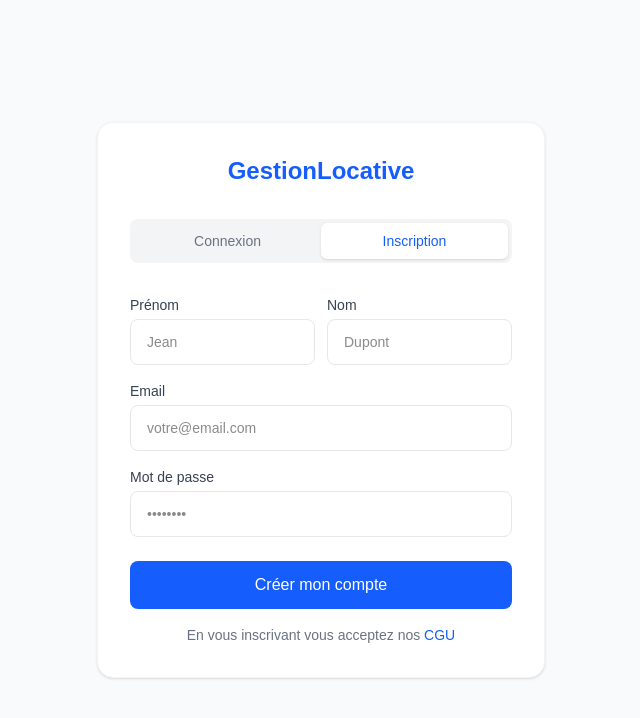
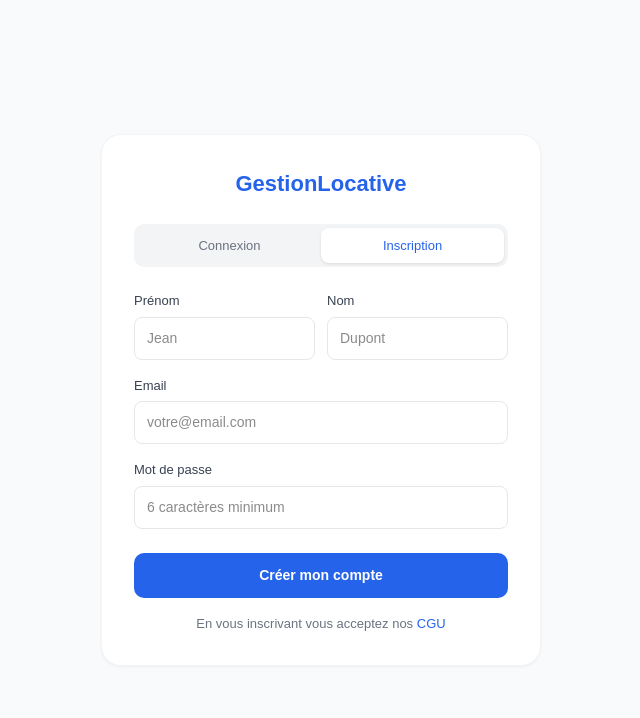
Before and after one commit to marechalandy41-beep/gestion-locative, a Next.js app: page /auth in a window 1280 px wide. Both pictures are taken after a click on the button "Inscription". Shown: the top 718 px of the page, without its empty margins (319-959 px from the left). Built offline with nearby package versions, Linux system fonts and the light colour scheme; no server answers.

Commit message:
Authentification Supabase fonctionnelle

```diff
--- a/src/app/auth/page.jsx
+++ b/src/app/auth/page.jsx
@@ -1,111 +1,218 @@
 'use client';
 import { useState } from 'react';
+import { supabase } from '../../supabase';
 
 export default function Auth() {
-  const [mode, setMode] = useState('connexion');
+
+  // ========== ÉTATS DU COMPOSANT ==========
+  const [mode, setMode] = useState('connexion'); // 'connexion' ou 'inscription'
+  const [email, setEmail] = useState('');
+  const [password, setPassword] = useState('');
+  const [prenom, setPrenom] = useState('');
+  const [nom, setNom] = useState('');
+  const [loading, setLoading] = useState(false);
+  const [message, setMessage] = useState('');
+  const [erreur, setErreur] = useState('');
+
+  // ========== FONCTION: CONNEXION ==========
+  async function handleConnexion() {
+    setLoading(true);
+    setErreur('');
+    const { error } = await supabase.auth.signInWithPassword({ email, password });
+    if (error) {
+      setErreur('Email ou mot de passe incorrect');
+    } else {
+      // Redirection vers le dashboard après connexion
+      window.location.href = '/dashboard';
+    }
+    setLoading(false);
+  }
+
+  // ========== FONCTION: INSCRIPTION ==========
+  async function handleInscription() {
+    setLoading(true);
+    setErreur('');
+    if (!prenom || !nom || !email || !password) {
+      setErreur('Veuillez remplir tous les champs');
+      setLoading(false);
+      return;
+    }
+    if (password.length < 6) {
+      setErreur('Le mot de passe doit contenir au moins 6 caractères');
+      setLoading(false);
+      return;
+    }
+    const { error } = await supabase.auth.signUp({
+      email,
+      password,
+      options: {
+        data: { prenom, nom }
+      }
+    });
+    if (error) {
+      setErreur('Erreur lors de la création du compte : ' + error.message);
+    } else {
+      setMessage('Compte créé ! Vérifiez votre email pour confirmer votre inscription.');
+    }
+    setLoading(false);
+  }
+
+  // ========== STYLE DES INPUTS ==========
+  const inputStyle = {
+    width: '100%',
+    border: '1px solid #e5e7eb',
+    borderRadius: 8,
+    padding: '10px 12px',
+    fontSize: 14,
+    outline: 'none',
+    boxSizing: 'border-box'
+  };
 
   return (
-    <main className="min-h-screen bg-gray-50 flex items-center justify-center">
-      <div className="bg-white rounded-2xl shadow-sm border border-gray-100 p-8 w-full max-w-md">
+    <main style={{minHeight:'100vh', background:'#f9fafb', display:'flex', alignItems:'center', justifyContent:'center'}}>
+      <div style={{background:'white', borderRadius:20, border:'1px solid #f3f4f6', padding:32, width:'100%', maxWidth:440, boxShadow:'0 1px 3px rgba(0,0,0,0.05)'}}>
 
-        {/* Logo */}
-        <h1 className="text-2xl font-bold text-blue-600 text-center mb-8">GestionLocative</h1>
+        {/* ========== LOGO ========== */}
+        <h1 style={{fontSize:22, fontWeight:700, color:'#2563eb', textAlign:'center', marginBottom:24}}>GestionLocative</h1>
 
-        {/* Onglets */}
-        <div className="flex bg-gray-100 rounded-lg p-1 mb-8">
+        {/* ========== ONGLETS CONNEXION / INSCRIPTION ========== */}
+        <div style={{display:'flex', background:'#f3f4f6', borderRadius:10, padding:4, marginBottom:24}}>
+          {/* Bouton onglet Connexion */}
           <button
-            onClick={() => setMode('connexion')}
-            className={`flex-1 py-2 rounded-md font-medium text-sm transition-all ${
-              mode === 'connexion' ? 'bg-white text-blue-600 shadow-sm' : 'text-gray-500'
-            }`}
+            onClick={() => { setMode('connexion'); setErreur(''); setMessage(''); }}
+            style={{flex:1, padding:'8px', borderRadius:8, border:'none', cursor:'pointer', fontSize:13, fontWeight:500,
+              background: mode === 'connexion' ? 'white' : 'transparent',
+              color: mode === 'connexion' ? '#2563eb' : '#6b7280',
+              boxShadow: mode === 'connexion' ? '0 1px 3px rgba(0,0,0,0.1)' : 'none'
+            }}
           >
             Connexion
           </button>
+          {/* Bouton onglet Inscription */}
           <button
-            onClick={() => setMode('inscription')}
-            className={`flex-1 py-2 rounded-md font-medium text-sm transition-all ${
-              mode === 'inscription' ? 'bg-white text-blue-600 shadow-sm' : 'text-gray-500'
-            }`}
+            onClick={() => { setMode('inscription'); setErreur(''); setMessage(''); }}
+            style={{flex:1, padding:'8px', borderRadius:8, border:'none', cursor:'pointer', fontSize:13, fontWeight:500,
+              background: mode === 'inscription' ? 'white' : 'transparent',
+              color: mode === 'inscription' ? '#2563eb' : '#6b7280',
+              boxShadow: mode === 'inscription' ? '0 1px 3px rgba(0,0,0,0.1)' : 'none'
+            }}
           >
             Inscription
           </button>
         </div>
 
-        {/* Formulaire connexion */}
+        {/* ========== MESSAGE DE SUCCÈS ========== */}
+        {message && (
+          <div style={{background:'#f0fdf4', border:'1px solid #bbf7d0', borderRadius:8, padding:12, marginBottom:16}}>
+            <p style={{color:'#15803d', fontSize:13}}>{message}</p>
+          </div>
+        )}
+
+        {/* ========== MESSAGE D'ERREUR ========== */}
+        {erreur && (
+          <div style={{background:'#fef2f2', border:'1px solid #fecaca', borderRadius:8, padding:12, marginBottom:16}}>
+            <p style={{color:'#dc2626', fontSize:13}}>{erreur}</p>
+          </div>
+        )}
+
+        {/* ========== FORMULAIRE CONNEXION ========== */}
         {mode === 'connexion' && (
-          <div className="flex flex-col gap-4">
+          <div style={{display:'flex', flexDirection:'column', gap:16}}>
             <div>
-              <label className="block text-sm font-medium text-gray-700 mb-1">Email</label>
+              <label style={{fontSize:13, fontWeight:500, color:'#374151', display:'block', marginBottom:6}}>Email</label>
               <input
                 type="email"
+                value={email}
+                onChange={e => setEmail(e.target.value)}
                 placeholder="votre@email.com"
-                className="w-full border border-gray-200 rounded-lg px-4 py-3 text-sm focus:outline-none focus:border-blue-500"
+                style={inputStyle}
               />
             </div>
             <div>
-              <label className="block text-sm font-medium text-gray-700 mb-1">Mot de passe</label>
+              <label style={{fontSize:13, fontWeight:500, color:'#374151', display:'block', marginBottom:6}}>Mot de passe</label>
               <input
                 type="password"
+                value={password}
+                onChange={e => setPassword(e.target.value)}
                 placeholder="••••••••"
-                className="w-full border border-gray-200 rounded-lg px-4 py-3 text-sm focus:outline-none focus:border-blue-500"
+                style={inputStyle}
               />
             </div>
-            <button className="bg-blue-600 text-white py-3 rounded-lg font-medium hover:bg-blue-700 mt-2">
-              Se connecter
+            {/* Bouton se connecter - appelle handleConnexion */}
+            <button
+              onClick={handleConnexion}
+              disabled={loading}
+              style={{background:'#2563eb', color:'white', padding:'12px', borderRadius:10, border:'none', cursor:'pointer', fontWeight:600, fontSize:14, marginTop:8}}
+            >
+              {loading ? 'Connexion...' : 'Se connecter'}
             </button>
-            <p className="text-center text-sm text-gray-500">
+            <p style={{textAlign:'center', fontSize:13, color:'#6b7280'}}>
               Mot de passe oublié ?{' '}
-              <span className="text-blue-600 cursor-pointer hover:underline">Réinitialiser</span>
+              <span style={{color:'#2563eb', cursor:'pointer'}}>Réinitialiser</span>
             </p>
           </div>
         )}
 
-        {/* Formulaire inscription */}
+        {/* ========== FORMULAIRE INSCRIPTION ========== */}
         {mode === 'inscription' && (
-          <div className="flex flex-col gap-4">
-            <div className="flex gap-3">
-              <div className="flex-1">
-                <label className="block text-sm font-medium text-gray-700 mb-1">Prénom</label>
+          <div style={{display:'flex', flexDirection:'column', gap:16}}>
+            <div style={{display:'grid', gridTemplateColumns:'1fr 1fr', gap:12}}>
+              <div>
+                <label style={{fontSize:13, fontWeight:500, color:'#374151', display:'block', marginBottom:6}}>Prénom</label>
                 <input
                   type="text"
+                  value={prenom}
+                  onChange={e => setPrenom(e.target.value)}
                   placeholder="Jean"
-                  className="w-full border border-gray-200 rounded-lg px-4 py-3 text-sm focus:outline-none focus:border-blue-500"
+                  style={inputStyle}
                 />
               </div>
-              <div className="flex-1">
-                <label className="block text-sm font-medium text-gray-700 mb-1">Nom</label>
+              <div>
+                <label style={{fontSize:13, fontWeight:500, color:'#374151', display:'block', marginBottom:6}}>Nom</label>
                 <input
                   type="text"
+                  value={nom}
+                  onChange={e => setNom(e.target.value)}
                   placeholder="Dupont"
-                  className="w-full border border-gray-200 rounded-lg px-4 py-3 text-sm focus:outline-none focus:border-blue-500"
+                  style={inputStyle}
                 />
               </div>
             </div>
             <div>
-              <label className="block text-sm font-medium text-gray-700 mb-1">Email</label>
+              <label style={{fontSize:13, fontWeight:500, color:'#374151', display:'block', marginBottom:6}}>Email</label>
               <input
                 type="email"
+                value={email}
+                onChange={e => setEmail(e.target.value)}
                 placeholder="votre@email.com"
-                className="w-full border border-gray-200 rounded-lg px-4 py-3 text-sm focus:outline-none focus:border-blue-500"
+                style={inputStyle}
               />
             </div>
             <div>
-              <label className="block text-sm font-medium text-gray-700 mb-1">Mot de passe</label>
+              <label style={{fontSize:13, fontWeight:500, color:'#374151', display:'block', marginBottom:6}}>Mot de passe</label>
               <input
                 type="password"
-                placeholder="••••••••"
-                className="w-full border border-gray-200 rounded-lg px-4 py-3 text-sm focus:outline-none focus:border-blue-500"
+                value={password}
+                onChange={e => setPassword(e.target.value)}
+                placeholder="6 caractères minimum"
+                style={inputStyle}
               />
             </div>
-            <button className="bg-blue-600 text-white py-3 rounded-lg font-medium hover:bg-blue-700 mt-2">
-              Créer mon compte
+            {/* Bouton créer un compte - appelle handleInscription */}
+            <button
+              onClick={handleInscription}
+              disabled={loading}
+              style={{background:'#2563eb', color:'white', padding:'12px', borderRadius:10, border:'none', cursor:'pointer', fontWeight:600, fontSize:14, marginTop:8}}
+            >
+              {loading ? 'Création...' : 'Créer mon compte'}
             </button>
-            <p className="text-center text-sm text-gray-500">
+            <p style={{textAlign:'center', fontSize:13, color:'#6b7280'}}>
               En vous inscrivant vous acceptez nos{' '}
-              <span className="text-blue-600 cursor-pointer hover:underline">CGU</span>
+              <span style={{color:'#2563eb', cursor:'pointer'}}>CGU</span>
             </p>
           </div>
         )}
+
       </div>
     </main>
   );
```
